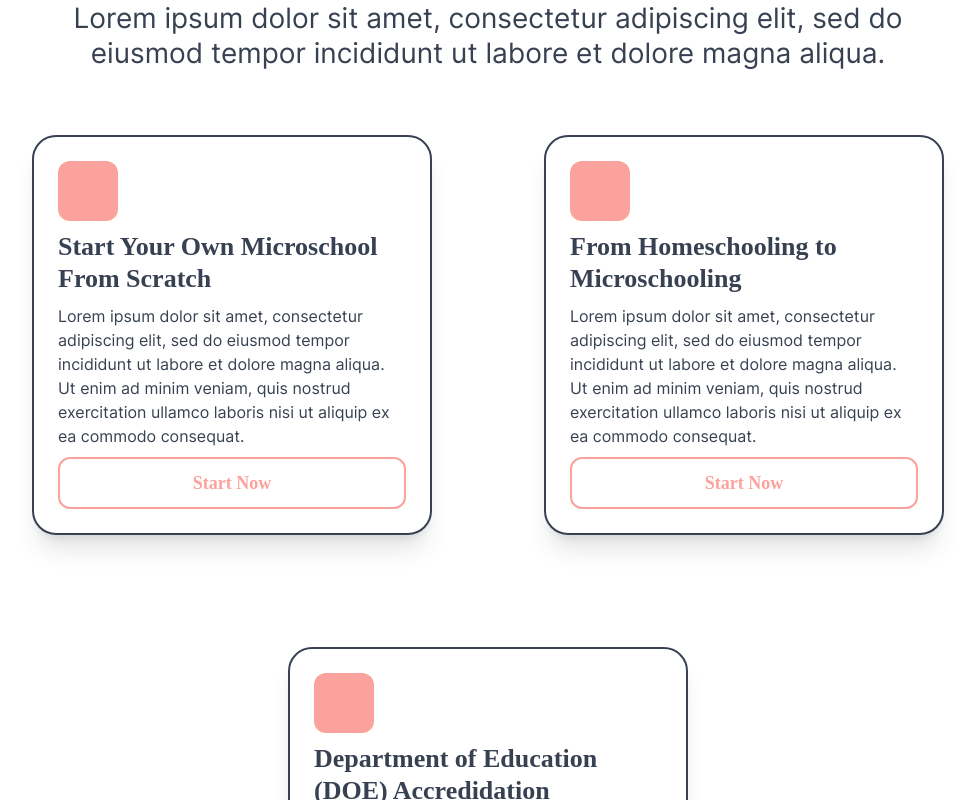
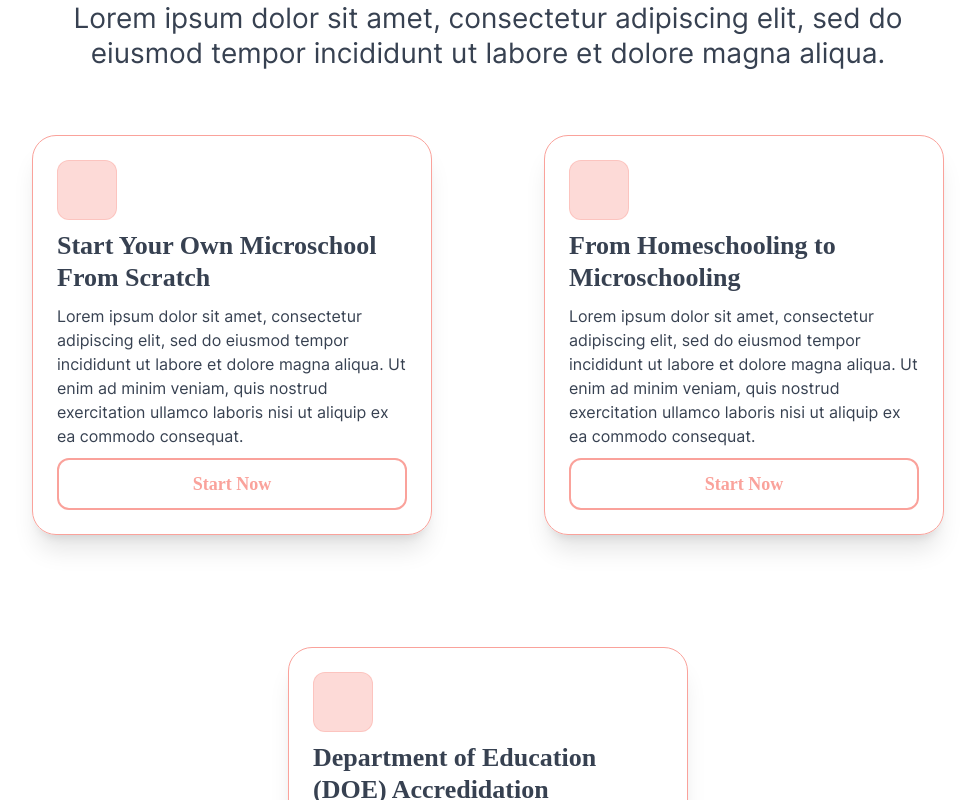
Before and after one commit to Cadogy/MicroschoolCoach, a Next.js app: page /home in a window 1280 px wide. Shown: the part 1380-2180 px from the top of the page, without its empty margins (152-1127 px from the left). Built offline with nearby package versions, Linux system fonts and the light colour scheme.

Commit message:
Updated homepage

```diff
--- a/src/components/homepage/Solutions/Solutions.tsx
+++ b/src/components/homepage/Solutions/Solutions.tsx
@@ -27,8 +27,8 @@ const Solutions = () => {
       </div>
       <div className='flex flex-wrap justify-center xl:gap-28 lg:gap-20 md:gap-12 gap-10'>
         {coachingSolutions.map((solution, index) => (
-          <div key={index} className='w-[400px] h-[400px] rounded-3xl shadow-xl p-6 flex flex-col justify-between border-2 border-gray-700 hover:rounded-none transition-all group'>
-            <div className='bg-primary-500 w-[60px] h-[60px] rounded-xl group-hover:rounded-none group-hover:scale-110 transition-all'></div>
+          <div key={index} className='w-[400px] h-[400px] rounded-3xl shadow-xl p-6 flex flex-col justify-between hover:rounded-none hover:bg-primary-500/10 border-[1px] border-primary-500  transition-all group'>
+            <div className='bg-primary-500/40 w-[60px] h-[60px] rounded-xl group-hover:rounded-none group-hover:scale-110 border-[1px] border-primary-500/40 group-hover:border-primary-500 transition-all'></div>
             <h3 className='font-junge text-[26px]'>{solution.title}</h3>
             <p>{solution.description}</p>
             <button className='border-2 border-primary-500 rounded-xl py-3 text-primary-500 text-[18px] font-black font-junge hover:bg-primary-500 hover:text-white hover:shadow-md hover:-translate-y-1 transition-all'>
--- a/src/styles/globals.css
+++ b/src/styles/globals.css
@@ -13,10 +13,10 @@
   --tw-color-primary-300: 251 181 175;
   --tw-color-primary-400: 251 171 165;
   --tw-color-primary-500: 250 162 155;
-  --tw-color-primary-600: 2 132 199;
-  --tw-color-primary-700: 3 105 161;
-  --tw-color-primary-800: 7 89 133;
-  --tw-color-primary-900: 12 74 110;
+  --tw-color-primary-600: 225 29 72;
+  --tw-color-primary-700: 190 18 60;
+  --tw-color-primary-800: 159 18 57;
+  --tw-color-primary-900: 136 19 55;
   --color-primary-50: rgb(var(--tw-color-primary-50)); /* #f0f9ff */
   --color-primary-100: rgb(var(--tw-color-primary-100)); /* #e0f2fe */
   --color-primary-200: rgb(var(--tw-color-primary-200)); /* #bae6fd */
```
